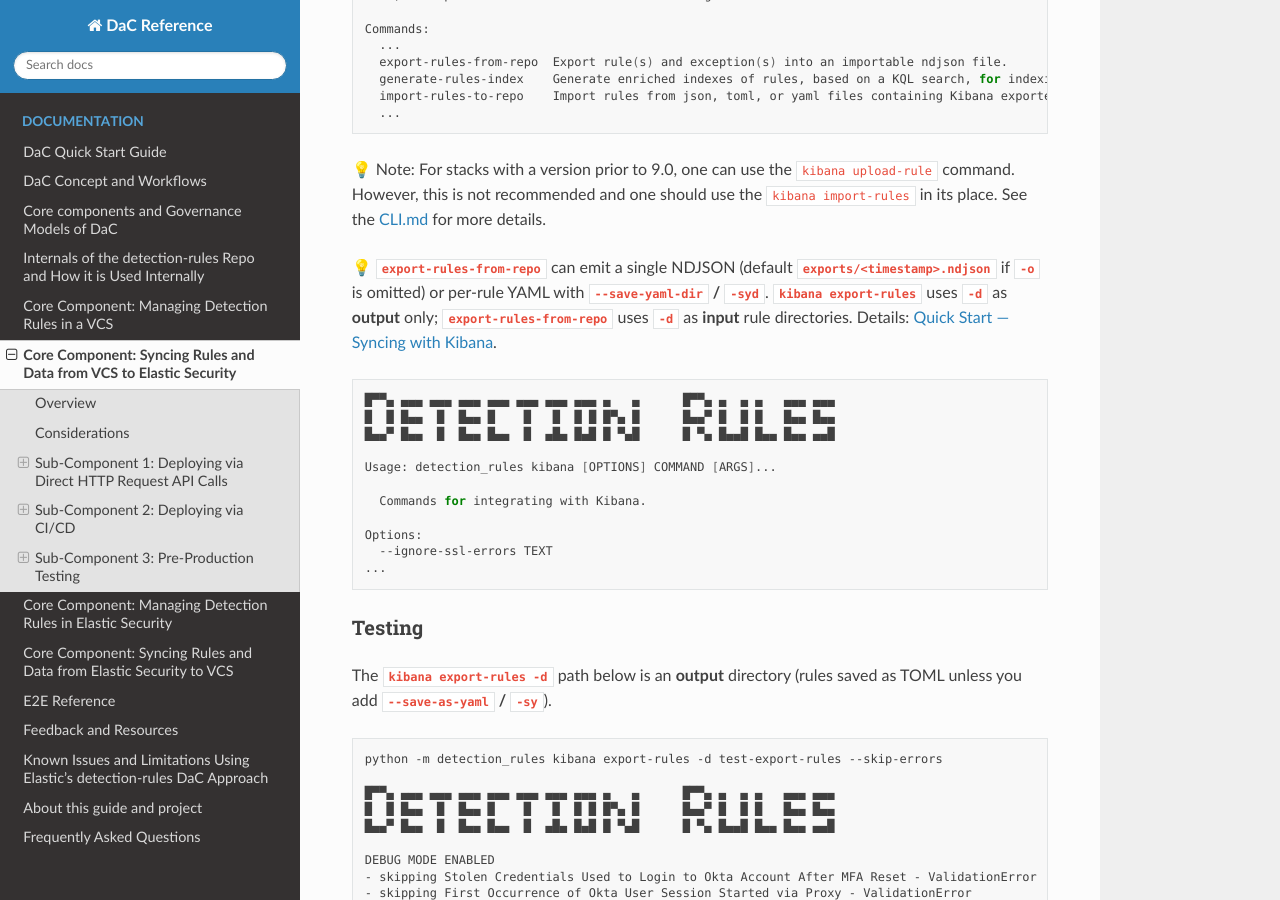
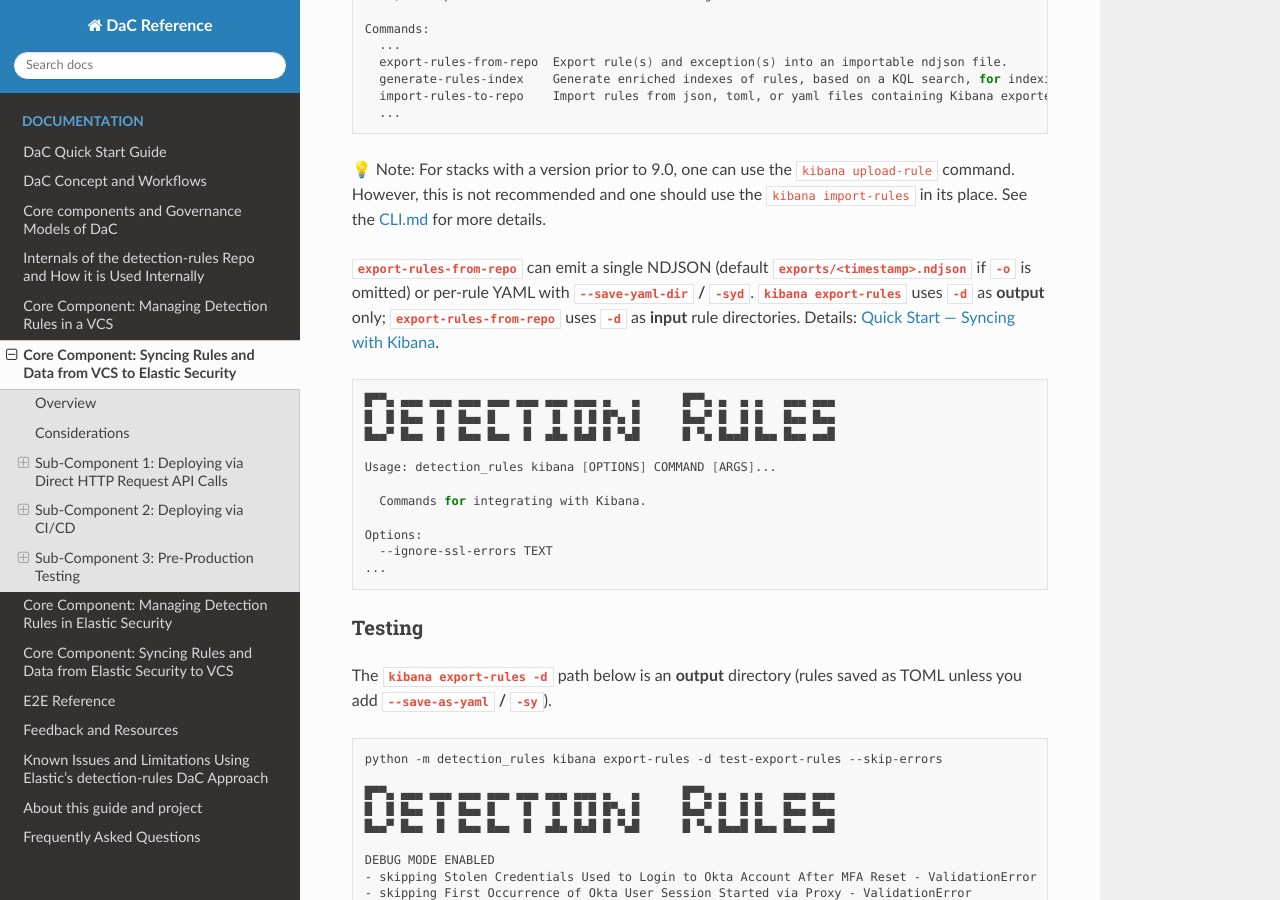
Before and after one commit to elastic/DaC-Reference, a Sphinx documentation site: the page built from docs/core_component_syncing_rules_and_data_from_vcs_to_elastic_security.md, in a window 1280 px wide and 900 px high, scrolled down 3716 px. Built offline with Sphinx 7.4.7 and the Read the Docs theme 3.1.0, drawn with Linux system fonts in a browser that asks for light colours.

Commit message:
remove additional emoji

````diff
--- a/docs/core_component_syncing_rules_and_data_from_vcs_to_elastic_security.md
+++ b/docs/core_component_syncing_rules_and_data_from_vcs_to_elastic_security.md
@@ -115,7 +115,7 @@ Commands:
 
 💡 Note: For stacks with a version prior to 9.0, one can use the `kibana upload-rule` command. However, this is not recommended and one should use the `kibana import-rules` in its place. See the [CLI.md](https://github.com/elastic/detection-rules/blob/main/CLI.md) for more details.
 
-💡 **`export-rules-from-repo`** can emit a single NDJSON (default **`exports/<timestamp>.ndjson`** if **`-o`** is omitted) or per-rule YAML with **`--save-yaml-dir` / `-syd`**. **`kibana export-rules`** uses **`-d`** as **output** only; **`export-rules-from-repo`** uses **`-d`** as **input** rule directories. Details: [Quick Start — Syncing with Kibana](dac_quick_start_guide.md#syncing-with-kibana).
+**`export-rules-from-repo`** can emit a single NDJSON (default **`exports/<timestamp>.ndjson`** if **`-o`** is omitted) or per-rule YAML with **`--save-yaml-dir` / `-syd`**. **`kibana export-rules`** uses **`-d`** as **output** only; **`export-rules-from-repo`** uses **`-d`** as **input** rule directories. Details: [Quick Start — Syncing with Kibana](dac_quick_start_guide.md#syncing-with-kibana).
 
 ```bash
 █▀▀▄ ▄▄▄ ▄▄▄ ▄▄▄ ▄▄▄ ▄▄▄ ▄▄▄ ▄▄▄ ▄   ▄      █▀▀▄ ▄  ▄ ▄   ▄▄▄ ▄▄▄
````
